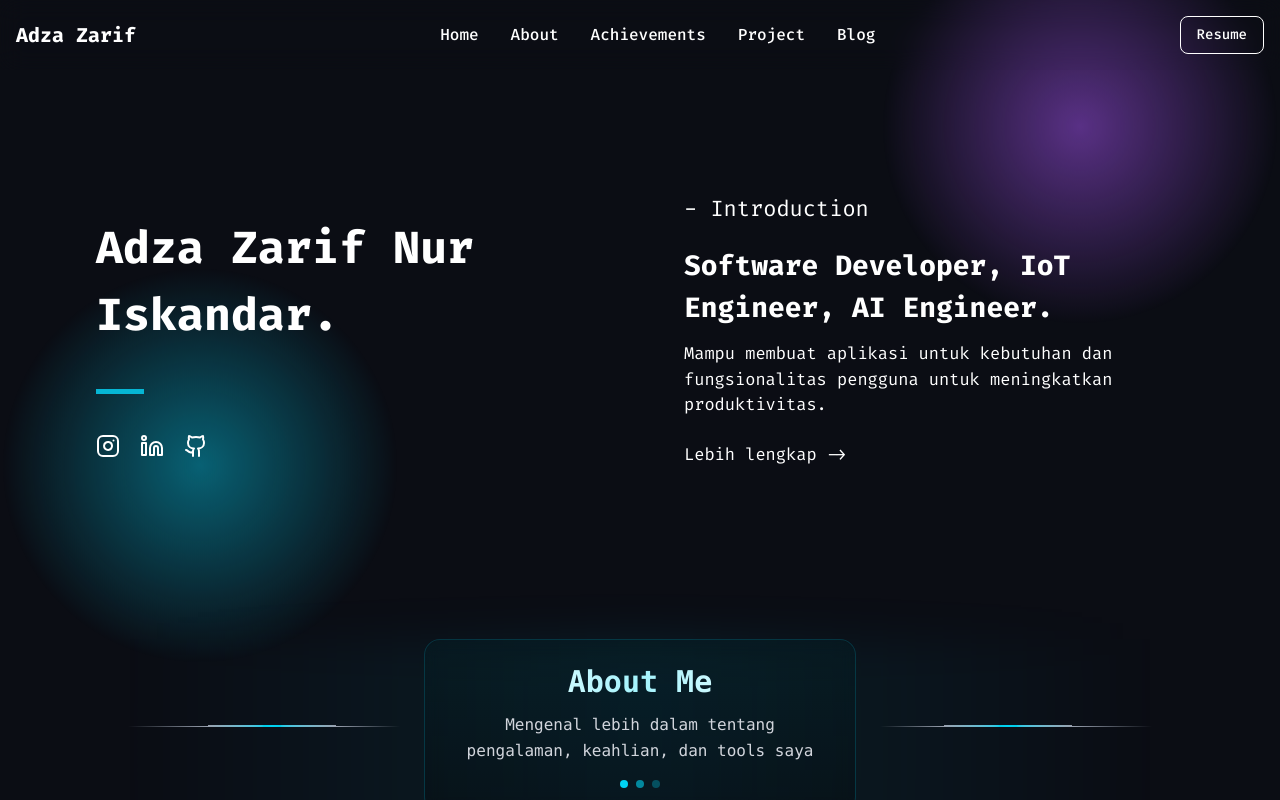
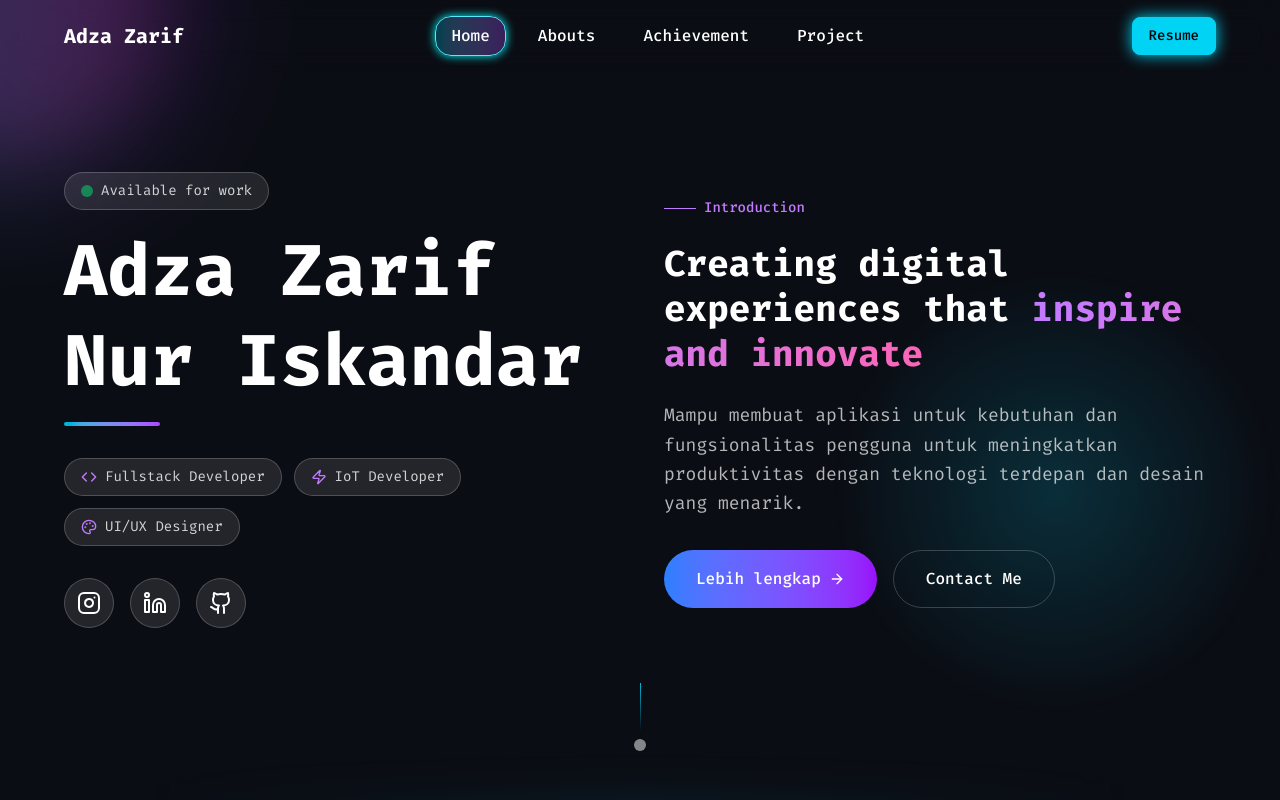
Before and after one commit to adzazarif/portfolio-nextjs, a Next.js app: page / in a window 1280 px wide. Shown: the top 800 px of the page. Built offline with nearby package versions, Linux system fonts and the light colour scheme.

Commit message:
fix hero section

```diff
--- a/src/app/globals.css
+++ b/src/app/globals.css
@@ -5,10 +5,15 @@
   --foreground: #fff;
 }
 
+html {
+  scroll-behavior: smooth;
+}
+
 body {
   background: var(--background);
   color: var(--foreground);
   font-family: "Fira Code", serif;
+
 }
 .color-primary{
   color: #0B0D14;
@@ -36,8 +41,8 @@ body {
 }
 
 .bg-gradient-biru {
-  background: radial-gradient(circle, rgb(6, 182, 212,1) 0%, rgba(6,182,212,0) 70%);
+  background: radial-gradient(circle, rgb(6, 182, 212,.4) 0%, rgba(6,182,212,0) 70%);
 }
 .bg-gradient-ungu {
-  background: radial-gradient(circle, rgba(168,85,247,1) 0%, rgba(168,85,247,0) 70%);
+  background: radial-gradient(circle, rgba(168,85,247,.7) 0%, rgba(168,85,247,0) 70%);
 }
--- a/src/components/AboutSection.tsx
+++ b/src/components/AboutSection.tsx
@@ -234,7 +234,7 @@ export default function AboutSection() {
     <section
       ref={sectionRef}
       className="relative h-screen max-w-screen-2xl m-auto px-0 md:px-24 bg-[#0B0D14] text-white font-mono flex flex-col justify-center"
-      id="home"
+      id="abouts"
     >
       <header className="relative flex items-center justify-center pt-0 pb-8 px-4 sm:px-0 max-w-screen-lg mx-auto">
         <div className="absolute inset-0 bg-gradient-to-r from-transparent via-cyan-500/10 to-transparent blur-xl"></div>
@@ -397,6 +397,23 @@ export default function AboutSection() {
                 </div>
 
                 <div className="lg:w-2/3">
+                  {/* Stats */}
+                  <div className="grid grid-cols-3 mb-8 gap-6">
+                    {[
+                      { number: "50+", label: "Projects" },
+                      { number: "3+", label: "Years" },
+                      { number: "100%", label: "Satisfied" },
+                    ].map((stat, index) => (
+                      <div key={index} className="text-center">
+                        <div className="text-2xl font-bold text-white">
+                          {stat.number}
+                        </div>
+                        <div className="text-sm text-white/60">
+                          {stat.label}
+                        </div>
+                      </div>
+                    ))}
+                  </div>
                   <div className="space-y-4">
                     <div className="flex items-center gap-3">
                       <div className="w-8 h-8 bg-cyan-400/20 rounded-full flex items-center justify-center">
--- a/src/components/AchievementSection.tsx
+++ b/src/components/AchievementSection.tsx
@@ -333,7 +333,7 @@ export default function AchievementSection() {
   );
 
   return (
-    <section className="relative min-h-screen w-full px-0 md:px-24 bg-[#0B0D14] py-20 text-white font-mono">
+    <section id="achievement" className="relative min-h-screen w-full sm:px-0 md:px-24 bg-[#0B0D14] py-20 text-white font-mono">
       <header className="relative flex items-center justify-center pt-0 pb-8 px-4 sm:px-0 max-w-screen-lg mx-auto">
         <div className="absolute inset-0 bg-gradient-to-r from-transparent via-cyan-500/10 to-transparent blur-xl"></div>
 
@@ -349,10 +349,10 @@ export default function AchievementSection() {
           <div className="absolute inset-0 bg-gradient-to-b from-cyan-400/5 to-transparent rounded-2xl"></div>
           <div className="relative z-10 text-center">
             <h2 className="text-2xl sm:text-3xl font-bold bg-gradient-to-r from-white via-cyan-200 to-white bg-clip-text text-transparent mb-3">
-              About Me
+            My Achievements
             </h2>
             <p className="text-gray-300 text-sm sm:text-base leading-relaxed">
-              Mengenal lebih dalam tentang pengalaman, keahlian, dan tools saya
+            Penghargaan yang saya miliki ketika mengikuti lomba lomba Nasional. dan beberapa Sertifikat yang saya miliki
             </p>
             <div className="flex justify-center space-x-2 mt-4">
               <div className="w-2 h-2 rounded-full bg-cyan-400 animate-pulse"></div>
--- a/src/components/HomeSection.tsx
+++ b/src/components/HomeSection.tsx
@@ -1,62 +1,182 @@
-import { Instagram, Linkedin, Github } from "lucide-react";
+"use client";
+import { Instagram, Linkedin, Github, ArrowRight, Code, Palette, Zap } from "lucide-react";
+import { useState, useEffect } from "react";
 
 export default function HomeSection() {
+  const [isVisible, setIsVisible] = useState(false);
+  const [mousePosition, setMousePosition] = useState({ x: 0, y: 0 });
+
+  useEffect(() => {
+    setIsVisible(true);
+
+    const handleMouseMove = (e: MouseEvent) => {
+      setMousePosition({ x: e.clientX, y: e.clientY });
+    };
+
+    window.addEventListener('mousemove', handleMouseMove);
+    return () => window.removeEventListener('mousemove', handleMouseMove);
+  }, []);
+
+  const skills = [
+    { icon: Code, text: "Fullstack Developer" },
+    { icon: Zap, text: "IoT Developer" },
+    { icon: Palette, text: "UI/UX Designer" }
+  ];
+
   return (
-    <section id="home">
-      <div className="flex items-center relative gap-5 max-w-screen-2xl mx-auto pt-48 pb-40 px-5 md:px-24 justify-between bg-dark flex-col md:flex-row">
-        <div className="w-[400px] h-[400px] rounded-full opacity-50 left-0 bottom-[-100px] z-10 absolute animate-bounce bg-gradient-biru"></div>
+    <section id="home" className="relative min-h-screen pt-24 md:pt-0 overflow-hidden">
 
-        <div className=" w-[400px] h-[400px] rounded-full opacity-50 absolute right-0 top-0 animate-bounce bg-gradient-ungu"></div>
+      {/* Animated Background Elements */}
+      <div className="absolute inset-0">
+        <div
+          className="absolute w-96 h-96 rounded-full opacity-20 bg-gradient-to-r from-cyan-500 to-purple-600 blur-3xl"
+          style={{
+            left: mousePosition.x * 0.02 + '%',
+            top: mousePosition.y * 0.02 + '%',
+            transform: 'translate(-50%, -50%)'
+          }}
+        ></div>
+        <div
+          className="absolute w-80 h-80 rounded-full opacity-15 bg-gradient-to-r from-purple-500 to-pink-500 blur-2xl  delay-1000"
+          style={{
+            right: (100 - mousePosition.x * 0.015) + '%',
+            bottom: (100 - mousePosition.y * 0.015) + '%',
+            transform: 'translate(50%, 50%)'
+          }}
+        ></div>
+      </div>
+
+      {/* Main Content */}
+      <div className="relative z-10 flex items-center justify-center min-h-screen">
+        <div className="max-w-7xl mx-auto px-6 md:px-12 lg:px-16">
+          <div className="grid lg:grid-cols-2 gap-12 items-center">
 
             {/* Left Section */}
-        <div className="z-30">
-          <h1 className="text-[45px] text-white font-bold md:w-[500px]">
-            Adza Zarif Nur Iskandar.
+            <div className={`space-y-8 ${isVisible ? 'animate-fade-in-up' : 'opacity-0'}`}>
+              <div className="space-y-4">
+                <div className="inline-flex items-center gap-2 px-4 py-2 bg-white/10 backdrop-blur-sm rounded-full border border-white/20">
+                  <div className="w-3 h-3 bg-green-400 rounded-full animate-pulse"></div>
+                  <span className="text-sm text-white/80">Available for work</span>
+                </div>
+
+                <h1 className="text-5xl md:text-6xl lg:text-7xl font-bold text-white leading-tight">
+                  {/* <span className="bg-gradient-to-r from-cyan-400 via-blue-500 to-purple-500 bg-clip-text text-transparent">
+                    Adza Zarif
+                  </span>
+                  <br />
+                  <span className="text-white/90">Nur Iskandar</span> */}
+                  Adza Zarif Nur Iskandar
                 </h1>
-          <div className="w-12 my-10 h-[5px] bg-biru"></div>
-          <div className="flex gap-5">
+
+                <div className="w-24 h-1 bg-gradient-to-r from-cyan-500 to-purple-500 rounded-full"></div>
+              </div>
+
+              {/* Skills Pills */}
+              <div className="flex flex-wrap gap-3">
+                {skills.map((skill, index) => (
+                  <div
+                    key={index}
+                    className="flex items-center gap-2 px-4 py-2 bg-white/10 backdrop-blur-sm rounded-full border border-white/20 hover:bg-white/20 transition-all duration-300 group"
+                  >
+                    <skill.icon className="w-4 h-4 text-purple-400 group-hover:text-purple-300" />
+                    <span className="text-sm text-white/80">{skill.text}</span>
+                  </div>
+                ))}
+              </div>
+
+              {/* Social Links */}
+              <div className="flex gap-4">
+                {[
+                  { icon: Instagram, href: "https://www.instagram.com/adzazarifnur/", color: "hover:text-pink-400" },
+                  { icon: Linkedin, href: "https://www.linkedin.com/in/adzazarif/", color: "hover:text-blue-400" },
+                  { icon: Github, href: "https://github.com/Adzazarif", color: "hover:text-gray-300" }
+                ].map((social, index) => (
                   <a
+                    key={index}
+                    href={social.href}
                     target="_blank"
-              href="https://www.instagram.com/adzazarifnur/"
                     rel="noopener noreferrer"
+                    className={`group relative p-3 bg-white/10 backdrop-blur-sm rounded-full border border-white/20 text-white transition-all duration-300 hover:bg-white/20 hover:scale-110 ${social.color}`}
                   >
-              <Instagram className="text-[35px] text-white hover:text-yellow hover:animate-bounce" />
+                    <social.icon className="w-6 h-6" />
+                    <div className="absolute inset-0 rounded-full bg-gradient-to-r from-blue-500 to-purple-500 opacity-0 group-hover:opacity-20 transition-opacity duration-300"></div>
                   </a>
-            <a
-              target="_blank"
-              href="https://www.linkedin.com/in/adzazarif/"
-              rel="noopener noreferrer"
-            >
-              <Linkedin className="text-[35px] text-white hover:text-yellow hover:animate-bounce" />
-            </a>
-            <a
-              target="_blank"
-              href="https://github.com/Adzazarif"
-              rel="noopener noreferrer"
-            >
-              <Github className="text-[35px] text-white hover:text-yellow hover:animate-bounce" />
-            </a>
+                ))}
               </div>
             </div>
 
             {/* Right Section */}
-        <div className="text-white z-30">
-          <p className="text-[22px]">- Introduction</p>
-          <p className="text-[28px] font-bold md:w-[500px] mt-5">
-            Software Developer, IoT Engineer, AI Engineer.
+            <div className={`space-y-8 ${isVisible ? 'animate-fade-in-up delay-200' : 'opacity-0'}`}>
+              <div className="space-y-6">
+                <div className="inline-flex items-center gap-2 text-purple-400 text-sm font-medium">
+                  <div className="w-8 h-px bg-purple-400"></div>
+                  <span>Introduction</span>
+                </div>
+
+                <h2 className="text-3xl md:text-4xl font-bold text-white leading-tight">
+                  Creating digital experiences that{' '}
+                  <span className="bg-gradient-to-r from-purple-400 to-pink-400 bg-clip-text text-transparent">
+                    inspire and innovate
+                  </span>
+                </h2>
+
+                <p className="text-lg text-white/70 leading-relaxed">
+                  Mampu membuat aplikasi untuk kebutuhan dan fungsionalitas pengguna
+                  untuk meningkatkan produktivitas dengan teknologi terdepan dan desain yang menarik.
                 </p>
-          <p className="text-[17px] md:w-[500px] mt-3">
-            Mampu membuat aplikasi untuk kebutuhan dan fungsionalitas pengguna
-            untuk meningkatkan produktivitas.
-          </p>
+              </div>
+
+
+
+              {/* CTA Button */}
+              <div className="flex gap-4">
                 <a
-            className="py-3 text-[17px] mt-3 inline-block hover:bg-yellow hover:text-dark hover:px-4 rounded duration-300 text-yellow"
-            href="#about"
+                  href="#abouts"
+                  className="group inline-flex items-center gap-2 px-8 py-4 bg-gradient-to-r from-blue-500 to-purple-600 text-white rounded-full font-medium transition-all duration-300 hover:shadow-lg hover:shadow-purple-500/25 hover:scale-105"
                 >
-            Lebih lengkap -&gt;
+                  <span>Lebih lengkap</span>
+                  <ArrowRight className="w-4 h-4 group-hover:translate-x-1 transition-transform" />
+                </a>
+
+                <a
+                  href="#contact"
+                  className="inline-flex items-center gap-2 px-8 py-4 border border-white/20 text-white rounded-full font-medium transition-all duration-300 hover:bg-white/10 hover:scale-105"
+                >
+                  <span>Contact Me</span>
                 </a>
               </div>
             </div>
+          </div>
+        </div>
+      </div>
+
+      <div className=" w-[450px] h-[450px] rounded-full opacity-50 absolute right-0 bottom-0 animate-bounce bg-gradient-biru"></div>
+      {/* Scroll Indicator */}
+      <div className="hidden md:flex flex-col items-center absolute bottom-8 left-1/2 transform -translate-x-1/2 animate-bounce">
+        <div className="w-px h-12 bg-gradient-to-b from-cyan-500 to-transparent"></div>
+        <div className="w-3 h-3 bg-white/50 rounded-full mx-auto mt-2"></div>
+      </div>
+
+      <style jsx>{`
+        @keyframes fade-in-up {
+          from {
+            opacity: 0;
+            transform: translateY(30px);
+          }
+          to {
+            opacity: 1;
+            transform: translateY(0);
+          }
+        }
+
+        .animate-fade-in-up {
+          animation: fade-in-up 0.8s ease-out forwards;
+        }
+
+        .delay-200 {
+          animation-delay: 0.2s;
+        }
+      `}</style>
     </section>
   );
 }
--- a/src/components/Navbar.tsx
+++ b/src/components/Navbar.tsx
@@ -1,36 +1,82 @@
-'use client'
+"use client";
 
-import { useState } from 'react'
-import Link from 'next/link'
+import { useState, useEffect, useRef, useLayoutEffect } from "react";
+import Link from "next/link";
 
 export default function Navbar() {
-  const [isMobileMenuOpen, setIsMobileMenuOpen] = useState(false)
-  const [isModalOpen, setIsModalOpen] = useState(false)
+  const [isMobileMenuOpen, setIsMobileMenuOpen] = useState(false);
+  const [isModalOpen, setIsModalOpen] = useState(false);
+  const [activeSection, setActiveSection] = useState<string>("home");
+
+  const backgroundRef = useRef<HTMLDivElement | null>(null);
+  const menuRefs = useRef<Record<string, HTMLAnchorElement | null>>({});
+
+  const updateBackgroundPosition = (id: string) => {
+    const el = menuRefs.current[id];
+    const bg = backgroundRef.current;
+
+    if (el && bg) {
+      const offsetLeft = el.offsetLeft;
+      bg.style.transform = `translateX(${offsetLeft}px)`;
+      bg.style.width = `${el.offsetWidth}px`;
+      bg.style.height = `${el.offsetHeight}px`;
+    }
+  };
+
+  useLayoutEffect(() => {
+    updateBackgroundPosition("home");
+  }, []);
+
+  useEffect(() => {
+    const sections = ["home", "abouts", "achievement", "project"];
+    const observers: IntersectionObserver[] = [];
+
+    sections.forEach((id) => {
+      const section = document.getElementById(id);
+      if (!section) return;
+
+      const observer = new IntersectionObserver(
+        ([entry]) => {
+          if (entry.isIntersecting) {
+            setActiveSection(id);
+            updateBackgroundPosition(id);
+          }
+        },
+        { threshold: 0.3 }
+      );
+
+      observer.observe(section);
+      observers.push(observer);
+    });
+
+    return () => observers.forEach((observer) => observer.disconnect());
+  }, []);
 
   return (
     <>
-      {/* Navbar */}
       <nav className="backdrop-blur-md dark:bg-dark fixed w-full z-40 top-0 start-0 dark:border-gray-600">
-        <div className="max-w-screen-xl flex flex-wrap items-center justify-between mx-auto p-4">
+        <div className="max-w-screen-xl flex flex-wrap items-center justify-between mx-0 lg:mx-auto p-4 lg:px-16">
+          <h1>
             <Link href="/" className="text text-white text-xl font-bold">
               Adza Zarif
             </Link>
+          </h1>
 
           <div className="flex md:order-2 space-x-3 md:space-x-0 rtl:space-x-reverse">
             <button
               onClick={() => setIsModalOpen(true)}
-              className="text-white bg-dark hover:bg-yellow duration-300 border focus:ring-4 focus:outline-none focus:ring-blue-300 font-medium rounded-lg text-sm px-4 py-2 text-center"
+              className="text-black duration-300 border focus:ring-4 focus:outline-none focus:ring-blue-300 font-medium rounded-lg text-sm px-4 py-2 text-center cursor-pointer border-cyan-400 shadow-[0_0_15px_#00ffff] shadow-cyan-400 bg-cyan-400 hover:bg-cyan-500"
             >
               Resume
             </button>
 
             <button
               onClick={() => setIsMobileMenuOpen(!isMobileMenuOpen)}
-              className="inline-flex items-center p-2 w-10 h-10 justify-center text-sm text-gray-500 rounded-lg md:hidden hover:bg-slate-700 focus:outline-none focus:ring-2 focus:ring-gray-200 dark:text-gray-400 dark:hover:bg-gray-700 dark:focus:ring-gray-600"
+              className="inline-flex items-center p-2 w-10 h-10 justify-center text-sm text-gray-500 rounded-lg md:hidden hover:text-cyan-400:ring-2 focus:ring-gray-200 dark:text-gray-400 dark:hover:bg-gray-700 dark:focus:ring-gray-600"
               aria-expanded={isMobileMenuOpen}
             >
               <span className="sr-only">Open main menu</span>
-              <svg className="w-5 h-5" fill="none" viewBox="0 0 17 14" xmlns="http://www.w3.org/2000/svg">
+              <svg className="w-5 h-5" fill="none" viewBox="0 0 17 14">
                 <path
                   stroke="currentColor"
                   strokeLinecap="round"
@@ -42,69 +88,60 @@ export default function Navbar() {
             </button>
           </div>
 
-          {/* Desktop Menu */}
           <div
-            className={`items-center justify-between ${isMobileMenuOpen ? '' : 'hidden'} w-full md:flex md:w-auto md:order-1`}
-            id="navbar-sticky"
+            className={`items-center justify-between ${
+              isMobileMenuOpen ? "" : "hidden"
+            } w-full md:flex md:w-auto md:order-1`}
           >
-            <ul className="flex flex-col p-4 md:p-0 mt-4 font-medium border rounded-lg md:space-x-8 rtl:space-x-reverse md:flex-row md:mt-0 md:border-0">
-              <li>
-                <Link
-                  href="/"
-                  className="block py-2 px-3 text-white hover:bg-slate-700 rounded md:hover:bg-transparent duration-300 md:hover:text-yellow md:text-white md:p-0 md:dark:text-yellow"
+            <ul className="relative md:flex md:flex-row flex-col p-4 md:p-0 mt-4 font-medium border rounded-lg md:space-x-4 md:mt-0 md:border-0 rtl:space-x-reverse">
+              {/* Sliding background hanya di desktop */}
+              <div
+                ref={backgroundRef}
+                className="absolute z-[-1] bg-gradient-to-r from-cyan-500/30 to-purple-500/30 border border-cyan-300 rounded-2xl shadow-[0_0_10px_#00ffff] transition-all duration-300 ease-in-out hidden md:block"
+                style={{
+                  transform: "translateX(0px)",
+                  width: 0,
+                  height: 0,
+                }}
+              />
+
+              {["home", "abouts", "achievement", "project"].map((id) => (
+                <li key={id}>
+                  <a
+                    href={`#${id}`}
+                    ref={(el) => (menuRefs.current[id] = el)}
+                    className={`block py-2 px-4 duration-300 rounded-2xl relative z-10 ${
+                      activeSection === id
+                        ? "text-white"
+                        : "text-white hover:text-cyan-400"
+                    }`}
                   >
-                  Home
-                </Link>
-              </li>
-              <li>
-                <a
-                  href="#about"
-                  className="block py-2 px-3 text-white rounded hover:bg-slate-700 md:hover:bg-transparent duration-300 md:hover:text-yellow md:p-0 md:dark:hover:text-yellow"
-                >
-                  About
+                    {id.charAt(0).toUpperCase() + id.slice(1)}
                   </a>
                 </li>
-              <li>
-                <a
-                  href="#achievements"
-                  className="block py-2 px-3 text-white rounded hover:bg-slate-700 md:hover:bg-transparent duration-300 md:hover:text-yellow md:p-0 md:dark:hover:text-yellow"
-                >
-                  Achievements
-                </a>
-              </li>
-              <li>
-                <a
-                  href="#project"
-                  className="block py-2 px-3 text-white rounded hover:bg-slate-700 md:hover:bg-transparent duration-300 md:hover:text-yellow md:p-0 md:dark:hover:text-yellow"
-                >
-                  Project
-                </a>
-              </li>
-              <li>
-                <a
-                  href="#blog"
-                  className="block py-2 px-3 text-white rounded hover:bg-slate-700 md:hover:bg-transparent duration-300 md:hover:text-yellow md:p-0 md:dark:hover:text-yellow"
-                >
-                  Blog
-                </a>
-              </li>
+              ))}
             </ul>
           </div>
         </div>
       </nav>
 
-      {/* Modal */}
       {isModalOpen && (
         <div className="fixed inset-0 z-50 flex justify-center items-center bg-black bg-opacity-50">
           <div className="relative bg-white rounded-lg shadow-sm dark:bg-gray-700 max-w-3xl w-full p-4">
-            {/* Modal Header */}
             <div className="flex items-center justify-between p-4 border-b dark:border-gray-600 border-gray-200">
-              <h3 className="text-lg font-semibold text-gray-900 dark:text-white">Resume</h3>
+              <h3 className="text-lg font-semibold text-gray-900 dark:text-white">
+                Resume
+              </h3>
               <button
                 onClick={() => setIsModalOpen(false)}
                 className="text-gray-400 bg-transparent hover:bg-gray-200 hover:text-gray-900 rounded-lg text-sm w-8 h-8 flex justify-center items-center dark:hover:bg-gray-600 dark:hover:text-white"
               >
-                <svg className="w-3 h-3" fill="none" viewBox="0 0 14 14" xmlns="http://www.w3.org/2000/svg">
+                <svg
+                  className="w-3 h-3"
+                  fill="none"
+                  viewBox="0 0 14 14"
+                  xmlns="http://www.w3.org/2000/svg"
+                >
                   <path
                     stroke="currentColor"
                     strokeLinecap="round"
@@ -116,14 +153,16 @@ export default function Navbar() {
                 <span className="sr-only">Close modal</span>
               </button>
             </div>
-
-            {/* Modal Body */}
             <div className="p-4">
-              <embed src="/images/image/cv.pdf" type="application/pdf" className="w-full h-[80vh]" />
+              <embed
+                src="/images/image/cv.pdf"
+                type="application/pdf"
+                className="w-full h-[80vh]"
+              />
             </div>
           </div>
         </div>
       )}
     </>
-  )
+  );
 }
--- a/src/components/ProjectSection.tsx
+++ b/src/components/ProjectSection.tsx
@@ -80,7 +80,7 @@ export default function HomeSection() {
   };
 
   return (
-    <section id="home" className="min-h-screen">
+    <section id="project" className="min-h-screen">
       <header className="relative flex items-center justify-center pt-0 pb-8 px-4 sm:px-0 max-w-screen-lg mx-auto">
         <div className="absolute inset-0 bg-gradient-to-r from-transparent via-cyan-500/10 to-transparent blur-xl"></div>
 
```
Lines whose indentation alone changed are shown as unchanged.
